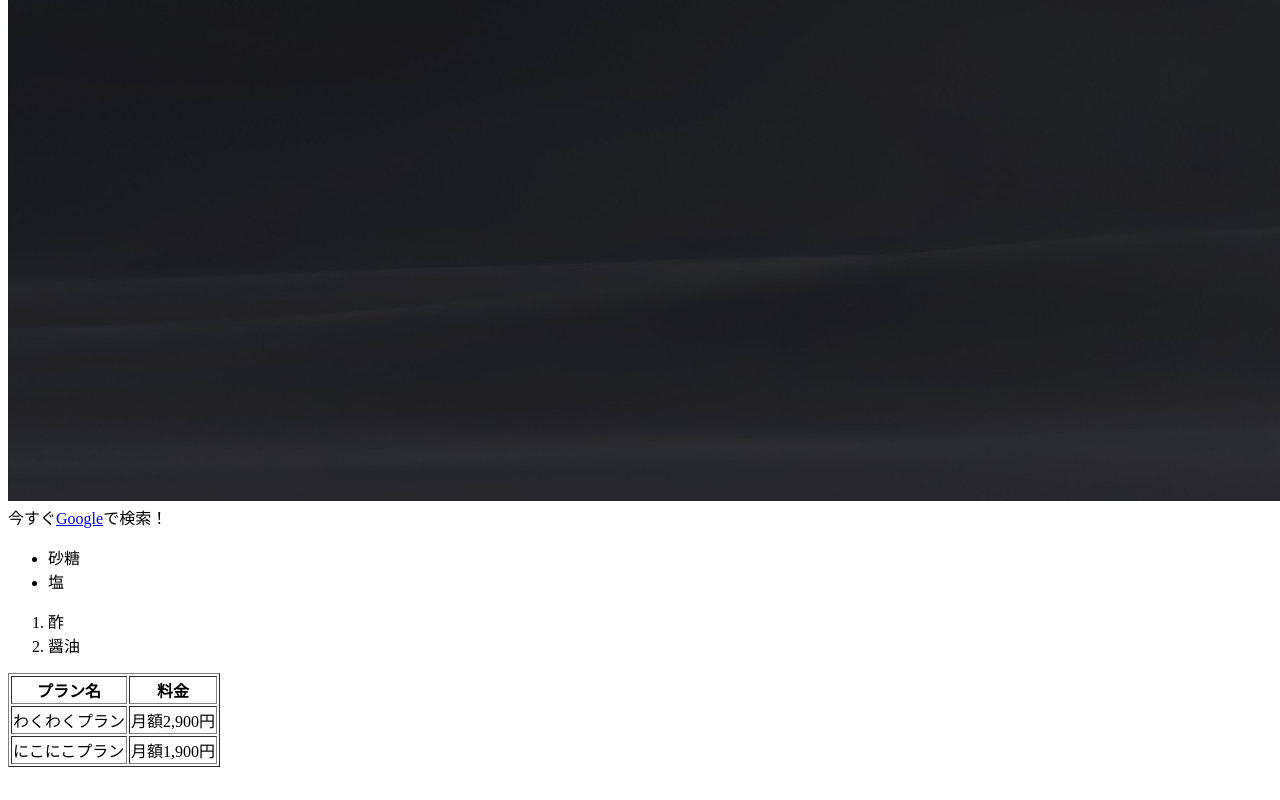
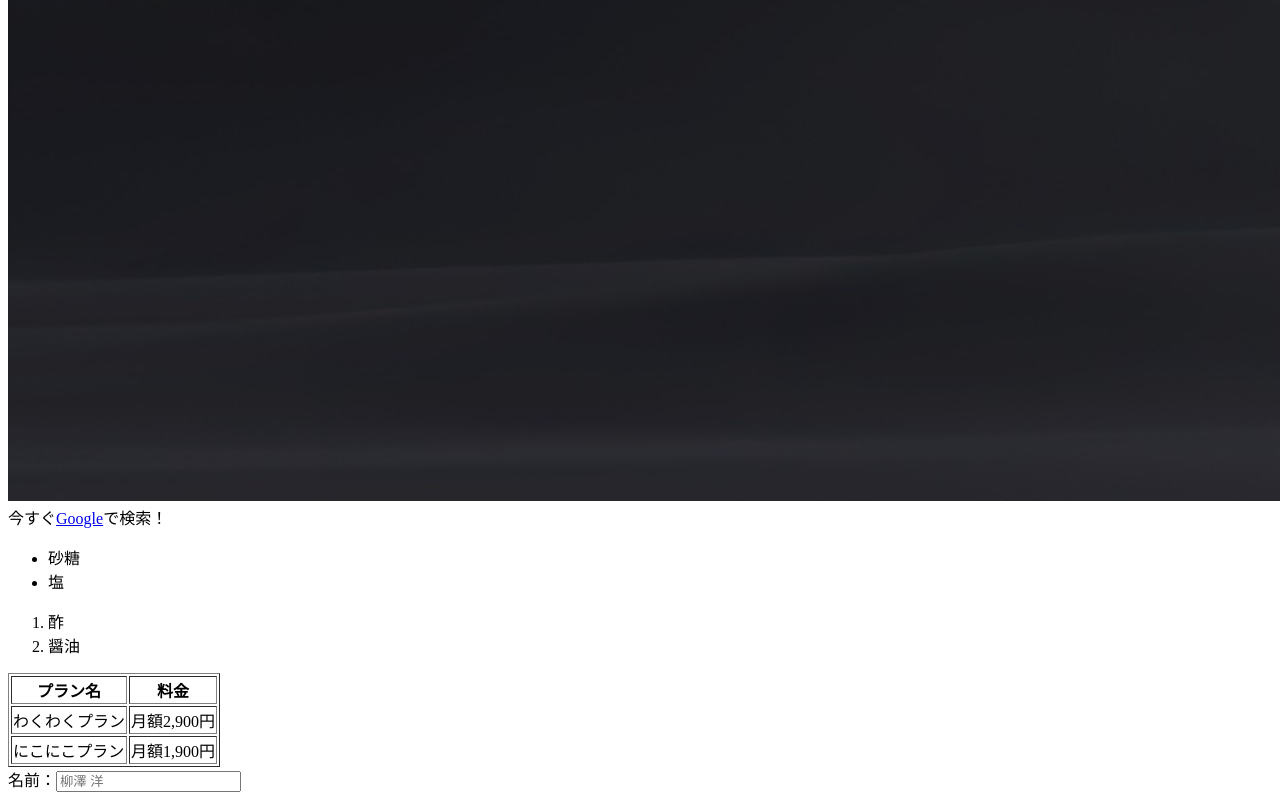
Before and after one commit to yanagyi/Neko2022, a plain HTML site: page index.html in a window 1280 px wide. Shown: the part 2051-2851 px from the top of the page. Before the commit the page ends 2826 px from the top, so only its background shows below. Drawn offline with Linux system fonts and the light colour scheme.

Commit message:
1行テキスト

```diff
--- a/index.html
+++ b/index.html
@@ -52,5 +52,7 @@
             </tr>
         </table>
 
+        <!--１行テキスト-->
+        名前：<input type="text" placeholder="柳澤 洋">
     </body>
 </html>
```
